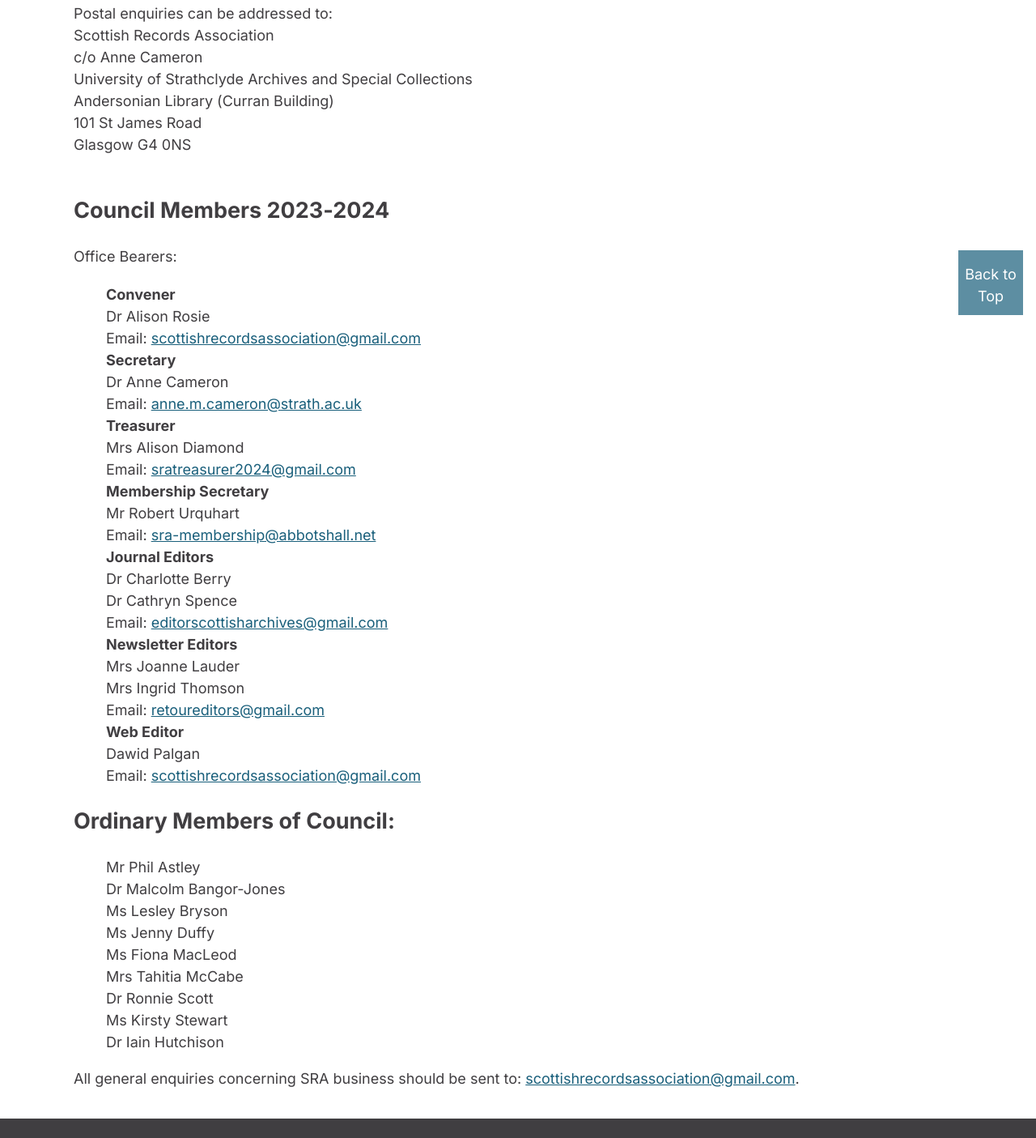
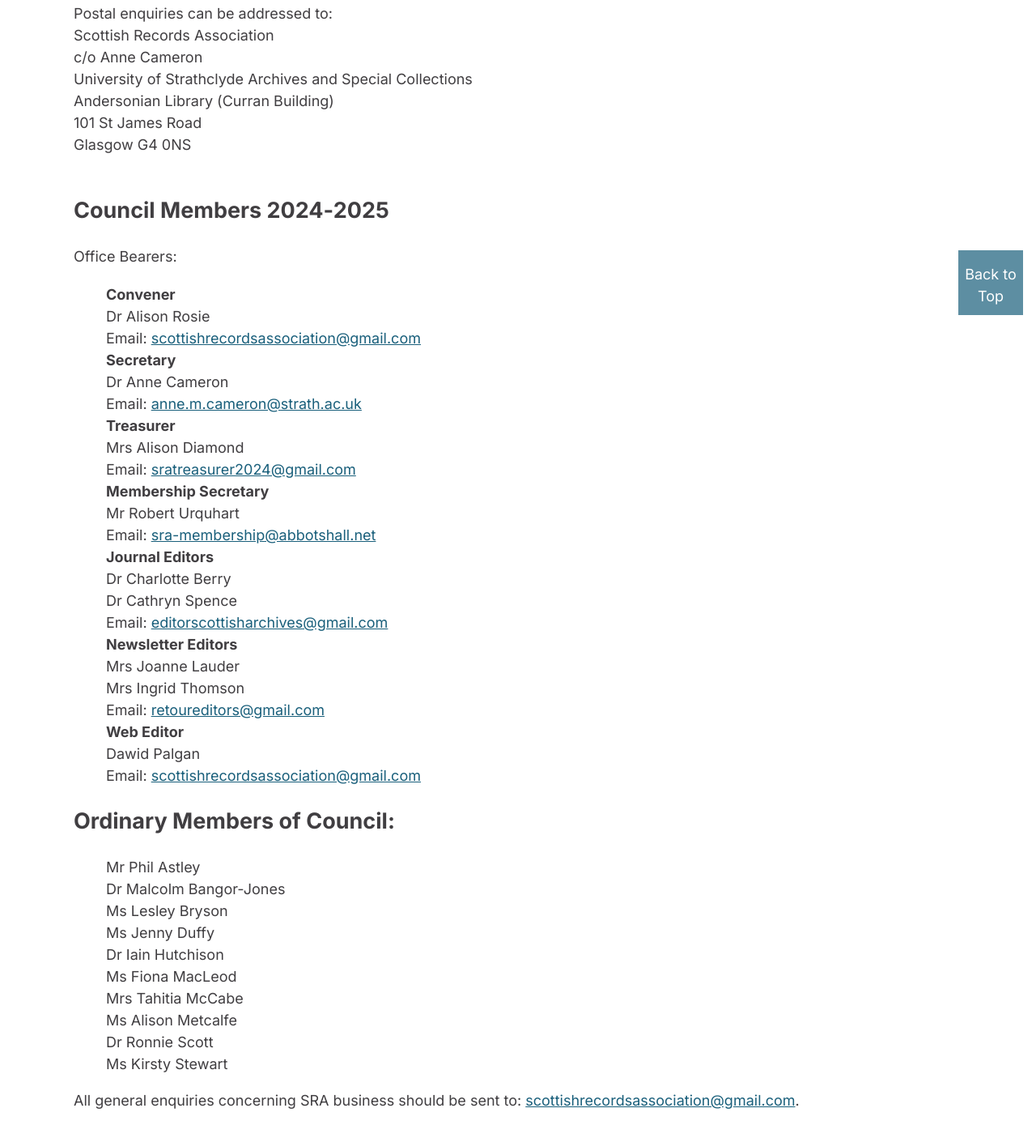
Before and after one commit to nvb33/SRA, an Eleventy site: page src/contact.njk in a window 1280 px wide. Shown: the part 395-1800 px from the top of the page at 81% size. Built offline with nearby package versions, Linux system fonts and the light colour scheme; Eleventy itself is replaced by a stand-in of ours; files that its build step writes are made by us from their sources.

Commit message:
made changes to contact us page

```diff
--- a/src/contact.njk
+++ b/src/contact.njk
@@ -19,7 +19,7 @@
     </section>
     <section>
         <div class="container flow">
-            <h2>Council Members 2023-2024</h2>
+            <h2>Council Members 2024-2025</h2>
             <p>Office Bearers:</p>
             <ul>
 
@@ -59,11 +59,12 @@
                 <li>Dr Malcolm Bangor-Jones</li>
                 <li>Ms Lesley Bryson</li>
                 <li>Ms Jenny Duffy</li>
+                <li>Dr Iain Hutchison</li>
                 <li>Ms Fiona MacLeod</li>
                 <li>Mrs Tahitia McCabe</li>
+                <li>Ms Alison Metcalfe</li>
                 <li>Dr Ronnie Scott</li>
                 <li>Ms Kirsty Stewart</li>
-                <li>Dr Iain Hutchison</li>
             </ul>
             <p>All general enquiries concerning SRA business should be sent to: <a href="mailto:scottishrecordsassociation@gmail.com">scottishrecordsassociation@gmail.com</a>.</p>
         </div>
```
